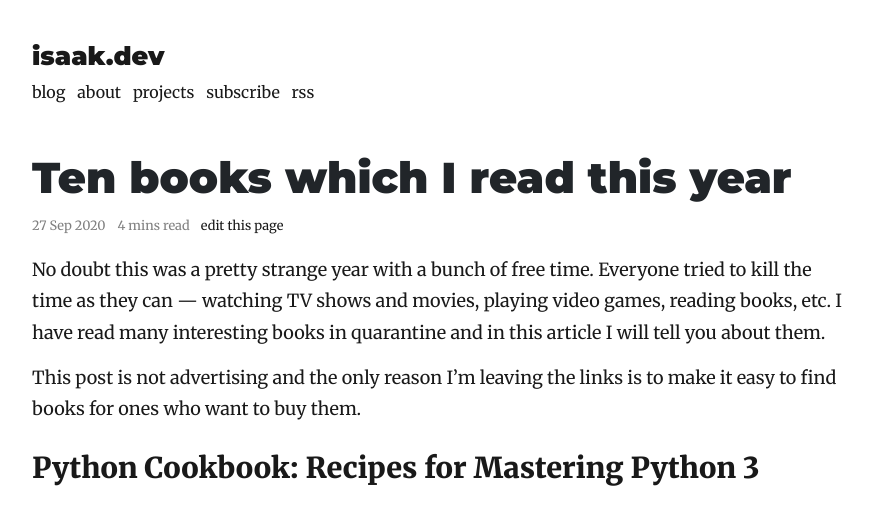
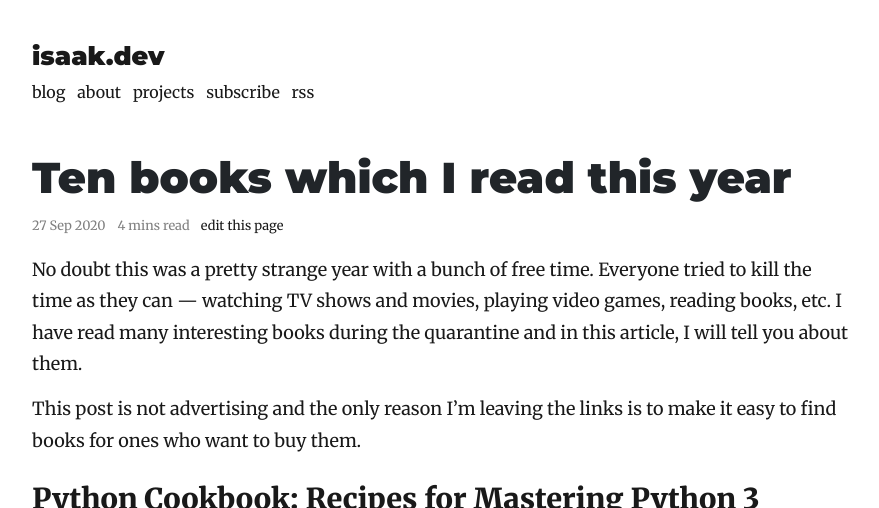
Before and after one commit to lk-geimfari/lk-geimfari.github.io, a Jekyll site: the page built from _posts/2020-09-27-ten-books-which-i-read-this-year.md, in a window 1280 px wide and 1400 px high, cut to the strip 0-508 px from the top of the window. Shown: the whole strip, without its empty margins (197-1076 px from the left). Built offline with Jekyll 4.4.1, drawn with Linux system fonts in a browser that asks for light colours; nearby versions of some CDN libraries; some of the changed text lies outside the part shown.

Commit message:
Fix typos

```diff
--- a/_posts/2020-09-27-ten-books-which-i-read-this-year.md
+++ b/_posts/2020-09-27-ten-books-which-i-read-this-year.md
@@ -3,14 +3,13 @@
 title: Ten books which I read this year
 date: 2020-09-27
 description: I have read many interesting books in quarantine
-             and in this article I will tell you about them.
+             and in this article, I will tell you about them.
 published: true
 comments: false
 ---
 
 No doubt this was a pretty strange year with a bunch of free time. Everyone tried to kill the time as they can —
-watching TV shows and movies, playing video games, reading books, etc. I have read many interesting books in quarantine
-and in this article I will tell you about them.
+watching TV shows and movies, playing video games, reading books, etc. I have read many interesting books during the quarantine and in this article, I will tell you about them.
 
 This post is not advertising and the only reason I'm leaving the links is to make it easy to find books for ones
 who want to buy them.
@@ -37,7 +35,7 @@
 **Link**: [Buy](https://www.oreilly.com/library/view/designing-data-intensive-applications/9781491903063/)<br>
 **Author**: [Martin Kleppmann](https://twitter.com/martinkl)
 
-This book is one of the coolest books about high load applications and databases. From this book, I’ve learned how
+This book is one of the coolest books about high-load applications and databases. From this book, I’ve learned how
 works some of the most important mechanisms of nowadays highly available database systems (replication, partition,
 sharding, constancy, clustering, etc.)
 
```
Also changed, not shown: other parts of _posts/2020-09-27-ten-books-which-i-read-this-year.md (+7 -10 lines).
